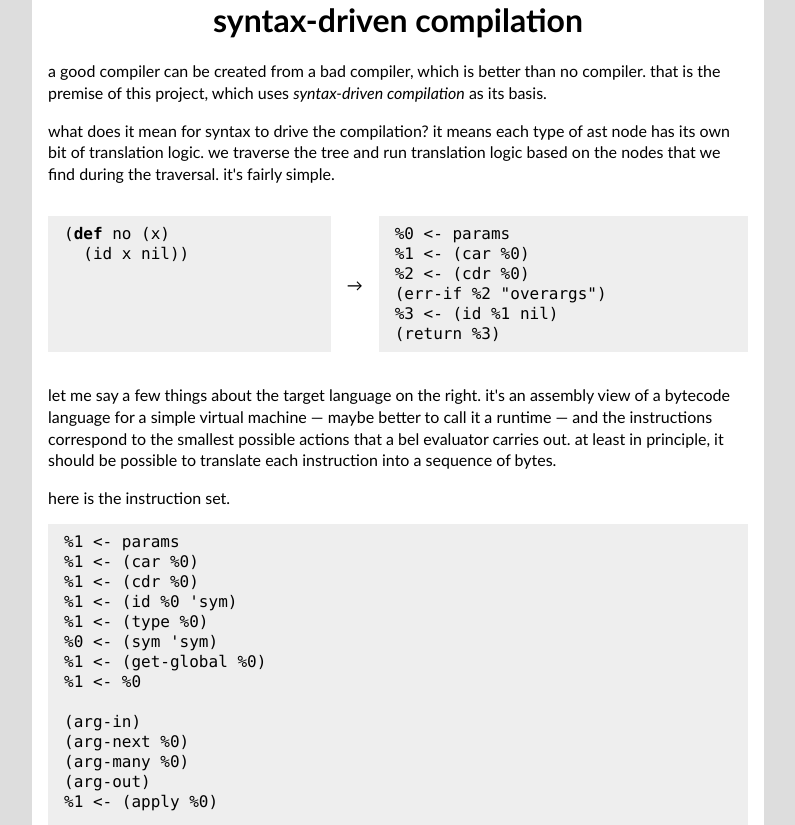
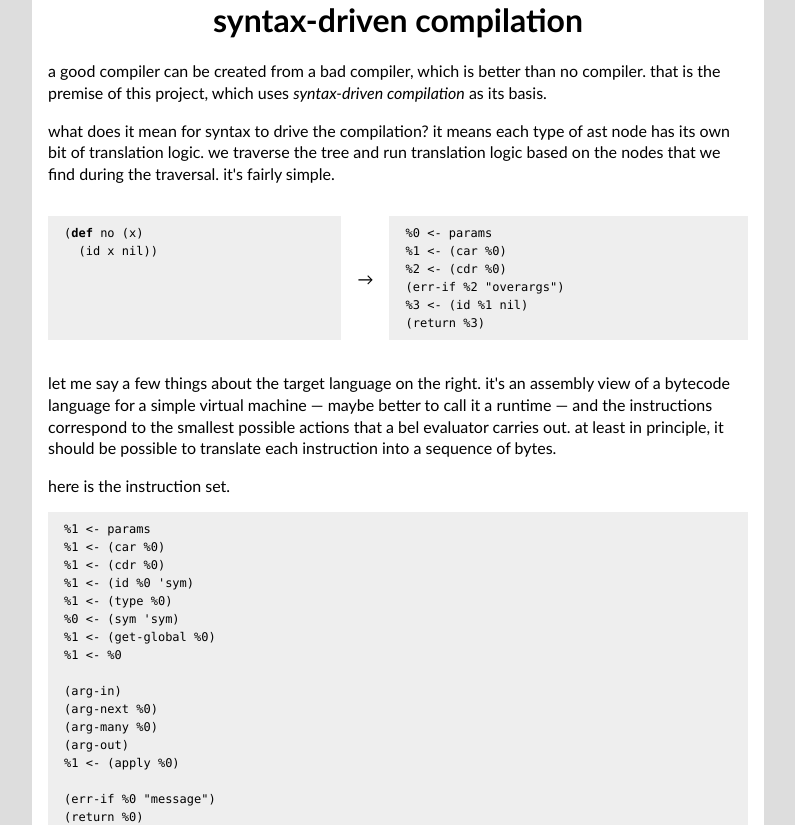
Before and after one commit to masak/syntax-driven, a React (Create React App) app: page / in a window 1280 px wide. Shown: the top 825 px of the page, without its empty margins (242-1037 px from the left). Built offline with nearby package versions, Linux system fonts and the light colour scheme.

Commit message:
Decrease the font size in code blocks

```diff
--- a/src/App.css
+++ b/src/App.css
@@ -32,6 +32,7 @@ pre {
 
 code {
   font-family: SFMono-Regular, Consolas, Liberation Mono, Menlo, monospace;
+  font-size: 12px;
 }
 
 .translation {
```
